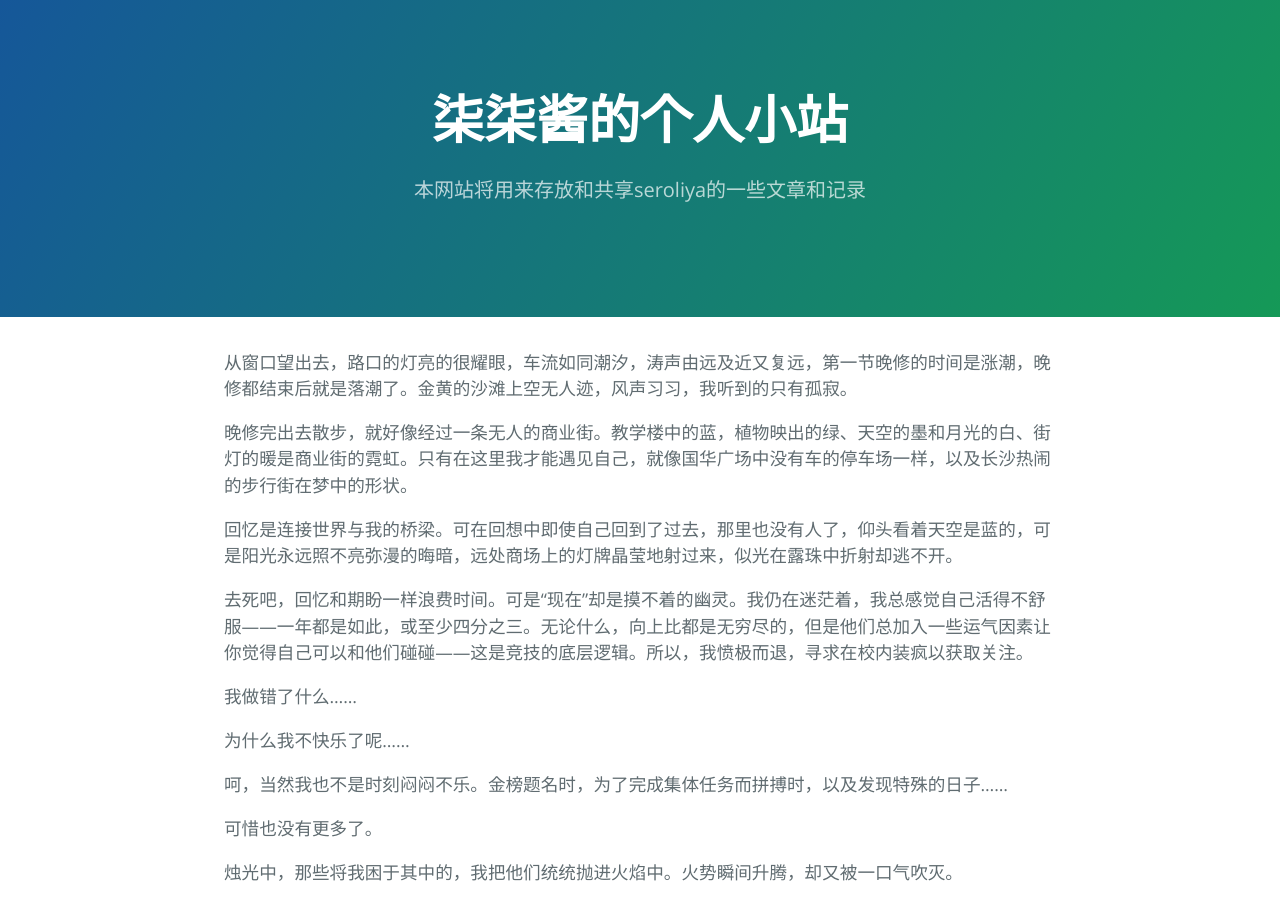
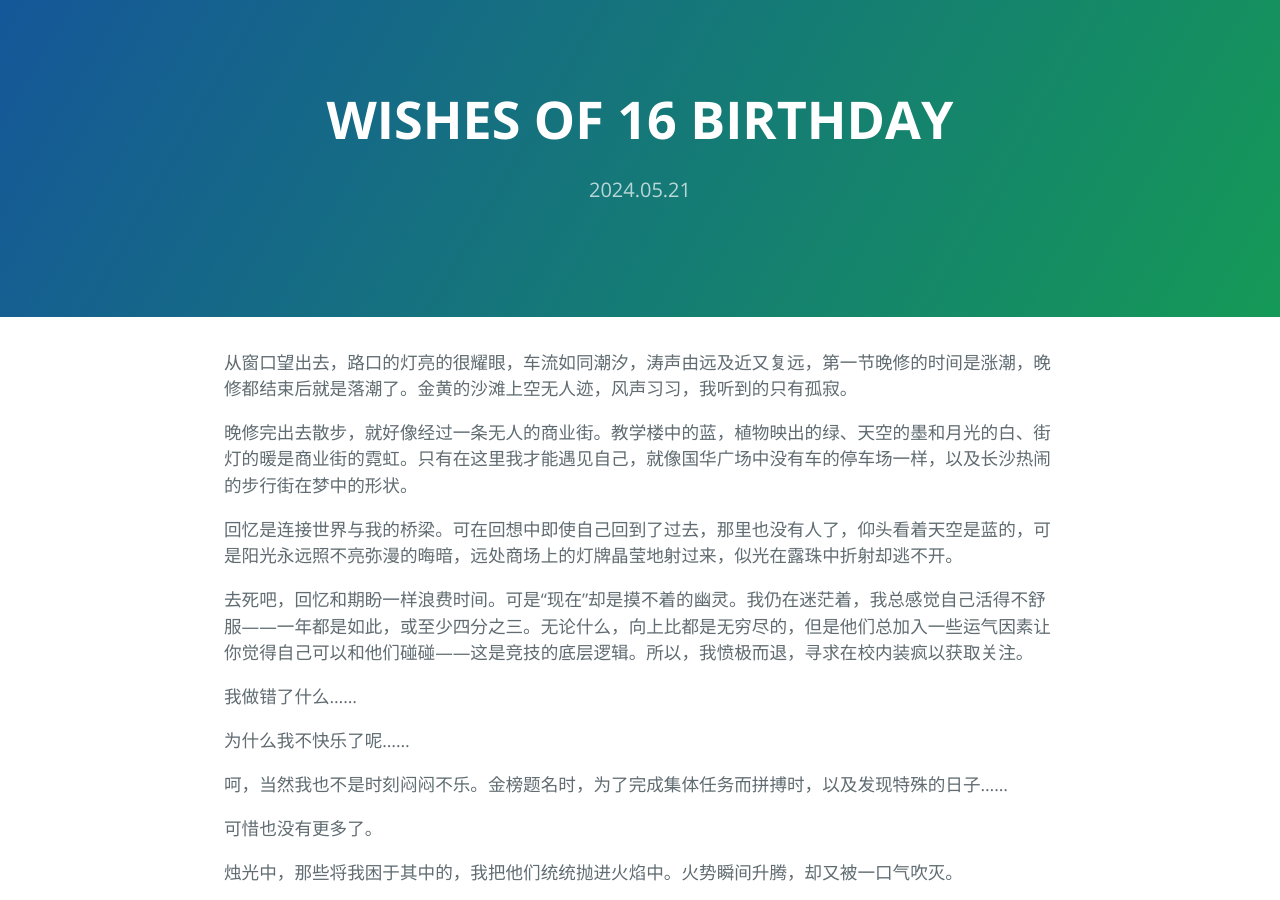
Before and after one commit to Seroliya/Seroliya.github.io, a Jekyll site: the page built from docs/WISHES OF 16 BIRTHDAY.md, in a window 1280 px wide and 900 px high. Built offline with Jekyll 4.4.1, drawn with Linux system fonts in a browser that asks for light colours; our own code applies the rules of GitHub Pages for plain Markdown files.

Commit message:
Update WISHES OF 16 BIRTHDAY.md

```diff
--- a/docs/WISHES OF 16 BIRTHDAY.md
+++ b/docs/WISHES OF 16 BIRTHDAY.md
@@ -1,3 +1,8 @@
+---
+layout: default
+title: WISHES OF 16 BIRTHDAY
+description: 2024.05.21
+---
 从窗口望出去，路口的灯亮的很耀眼，车流如同潮汐，涛声由远及近又复远，第一节晚修的时间是涨潮，晚修都结束后就是落潮了。金黄的沙滩上空无人迹，风声习习，我听到的只有孤寂。
 
 晚修完出去散步，就好像经过一条无人的商业街。教学楼中的蓝，植物映出的绿、天空的墨和月光的白、街灯的暖是商业街的霓虹。只有在这里我才能遇见自己，就像国华广场中没有车的停车场一样，以及长沙热闹的步行街在梦中的形状。
```
